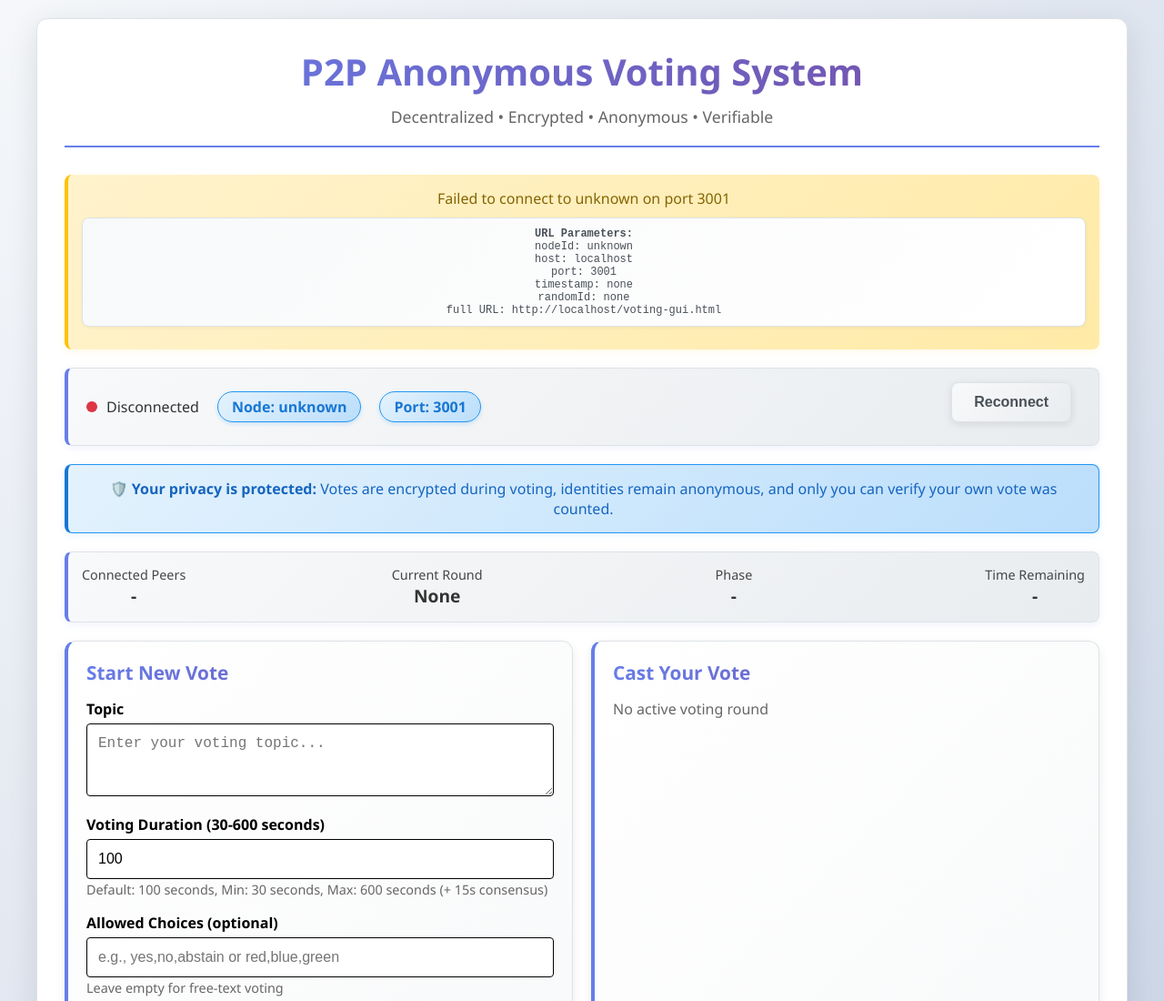
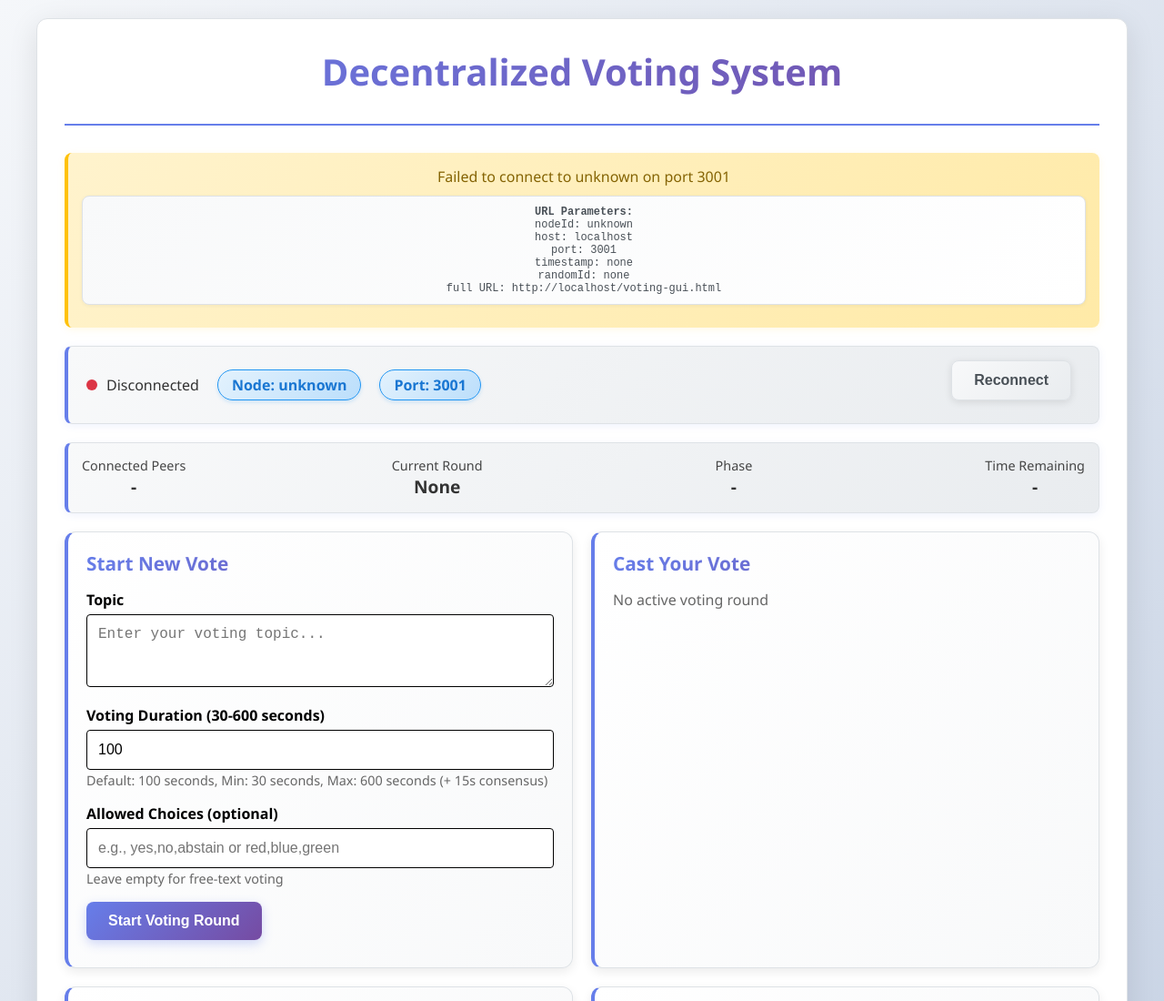
Before and after one commit to ChrisTing71/Decentralize_Voting_System, a website: page voting-gui.html in a window 1280 px wide. Shown: the top 1100 px of the page at 91% size. Drawn offline with Linux system fonts and the light colour scheme.

Commit message:
update UI

```diff
--- a/voting-gui.html
+++ b/voting-gui.html
@@ -455,8 +455,7 @@
     <body>
         <div class="container">
             <div class="header">
-                <h1>P2P Anonymous Voting System</h1>
-                <p>Decentralized • Encrypted • Anonymous • Verifiable</p>
+                <h1>Decentralized Voting System</h1>
             </div>
             <!-- Connection Validation Panel -->
             <div class="connection-validation" id="connectionValidation">
@@ -484,10 +483,6 @@
 
             <!-- Main Interface -->
             <div id="mainInterface">
-                <div class="anonymity-notice">
-                    <strong>🛡️ Your privacy is protected:</strong> Votes are encrypted during voting, identities remain anonymous, and only you can verify your own vote was counted.
-                </div>
-
                 <div class="status-bar">
                     <div class="status-item">
                         <div class="status-label">Connected Peers</div>
```
